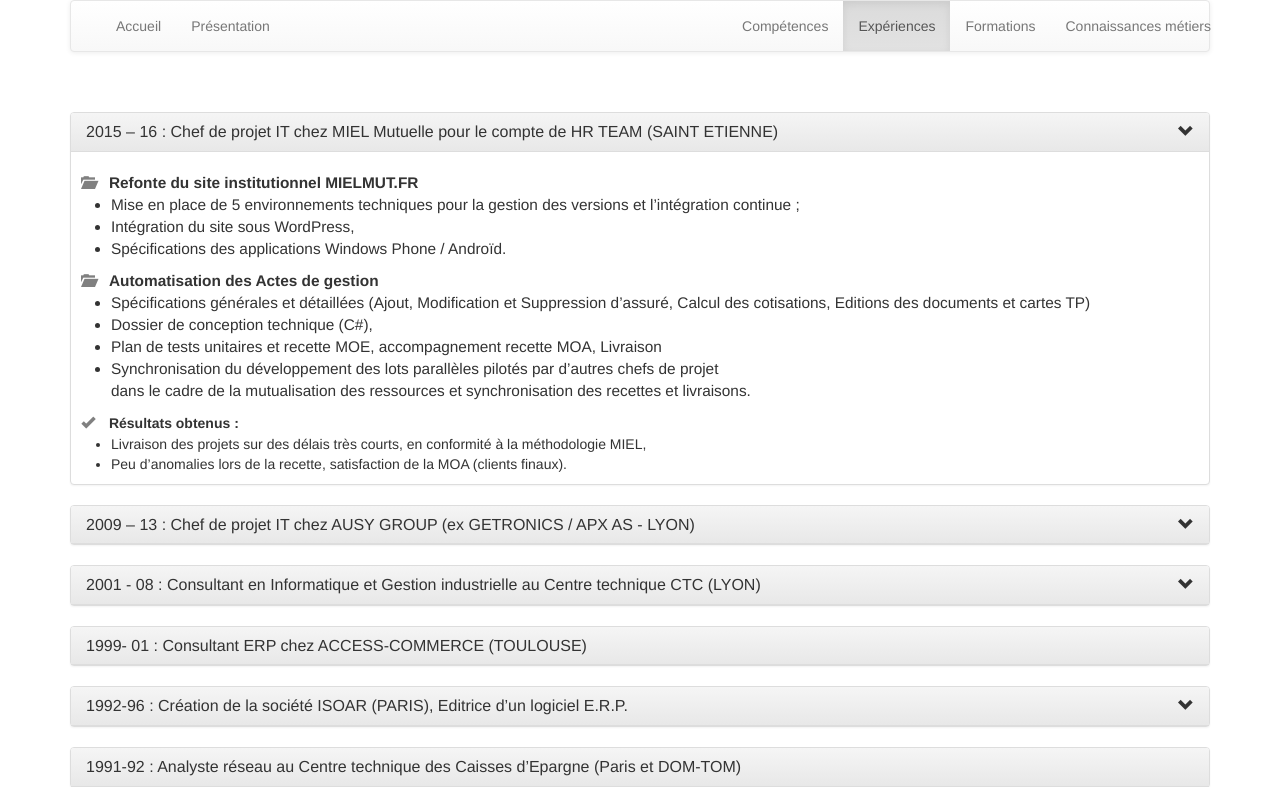
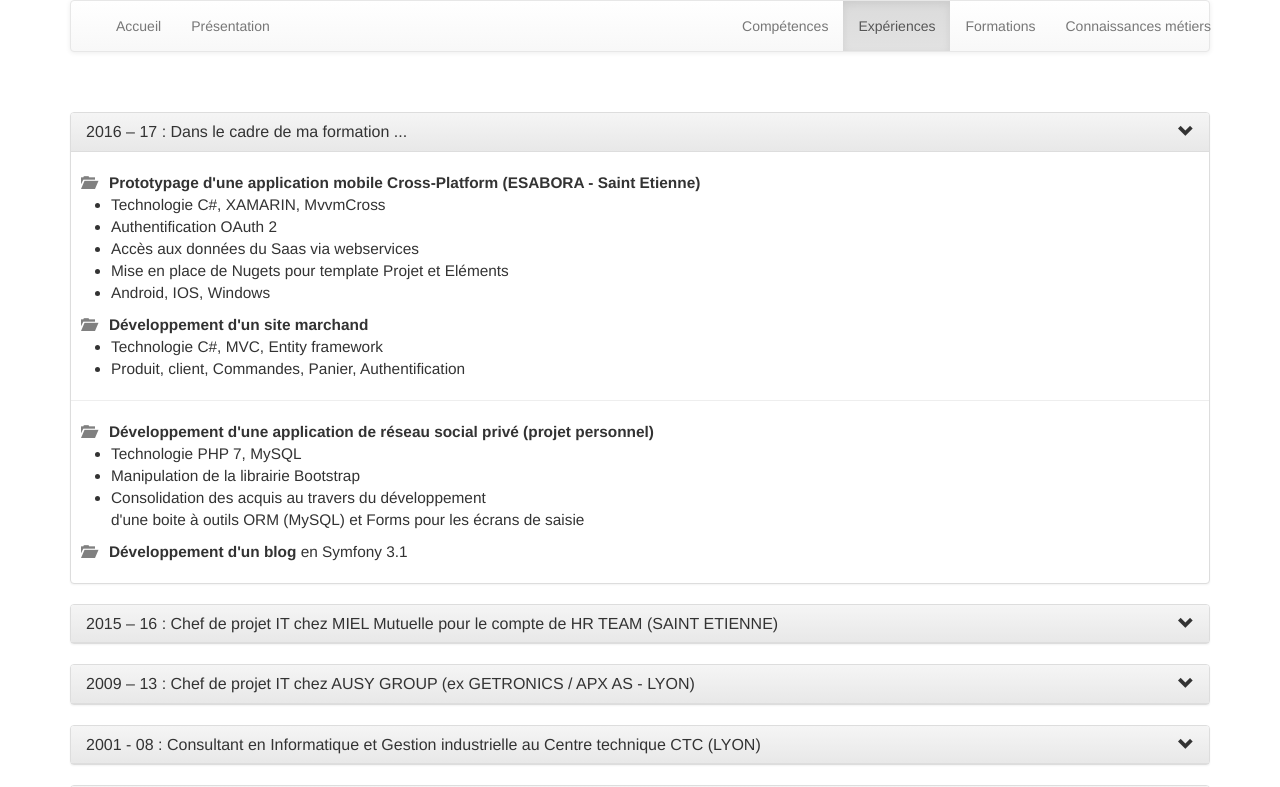
Before and after one commit to Ray67/Curriculum, a plain HTML site: page experiences.html in a window 1280 px wide. Shown: the top 787 px of the page. Drawn offline with Linux system fonts and the light colour scheme.

Commit message:
ajout formation Zenos

```diff
--- a/experiences.html
+++ b/experiences.html
@@ -45,13 +45,57 @@
  			<div class="panel panel-default">
     			<div class="panel-heading" role="tab" id="headerOne">
       				<h4 class="panel-title">
-        				<a data-toggle="collapse" href="#HRTeam" aria-expanded="false" aria-controls="HRTeam">
+        				<a data-toggle="collapse" href="#Zenos" aria-expanded="False" aria-controls="Zenos">
+          				2016 – 17 : Dans le cadre de ma formation ...
+          				<span class="glyphicon glyphicon-chevron-down pull-right"></span>
+        				</a>
+      				</h4>
+    			</div>
+    			<div id="Zenos" class="panel-collapse collapse in" role="tabpanel" aria-labelledby="Zenos">
+    			<br/><span class="glyphicon glyphicon-folder-open espace gris"></span>
+    			<span class="titre"><b>Prototypage d'une application mobile Cross-Platform (ESABORA - Saint Etienne)</b>
+					<ul>
+						<li>Technologie C#, XAMARIN, MvvmCross</li>
+						<li>Authentification OAuth 2</li>
+						<li>Accès aux données du Saas via webservices</li>
+						<li>Mise en place de Nugets pour template Projet et Eléments</li>
+						<li>Android, IOS, Windows</li>
+					</ul>
+				</span>
+				<span class="glyphicon glyphicon-folder-open espace gris"></span>
+    			<span class="titre"><b>Développement d'un site marchand</b>
+					<ul>
+						<li>Technologie C#, MVC, Entity framework</li>
+						<li>Produit, client, Commandes, Panier, Authentification</li>
+					</ul>
+				</span>
+				<hr />
+				<span class="glyphicon glyphicon-folder-open espace gris"></span>
+    			<span class="titre"><b>Développement d'une application de réseau social privé (projet personnel)</b>
+					<ul>
+						<li>Technologie PHP 7, MySQL</li>
+						<li>Manipulation de la librairie Bootstrap</li>
+						<li>Consolidation des acquis au travers du développement <br/>
+						d'une boite à outils ORM (MySQL) et Forms pour les écrans de saisie</li>
+					</ul>
+				</span>
+				<span class="glyphicon glyphicon-folder-open espace gris"></span>
+    			<span class="titre"><b>Développement d'un blog</b> en Symfony 3.1
+				</span><br/><br/>
+
+    			</div>
+  			</div>
+
+ 			<div class="panel panel-default">
+    			<div class="panel-heading" role="tab" id="headerOne">
+      				<h4 class="panel-title">
+        				<a data-toggle="collapse" href="#HRTeam" aria-expanded="true" aria-controls="HRTeam">
           				2015 – 16 : Chef de projet IT chez MIEL Mutuelle pour le compte de HR TEAM (SAINT ETIENNE)
           				<span class="glyphicon glyphicon-chevron-down pull-right"></span>
         				</a>
       				</h4>
     			</div>
-    			<div id="HRTeam" class="panel-collapse collapse in" role="tabpanel" aria-labelledby="HRTeam">
+    			<div id="HRTeam" class="panel-collapse collapse" role="tabpanel" aria-labelledby="HRTeam">
     			<br/><span class="glyphicon glyphicon-folder-open espace gris"></span>
     			<span class="titre"><b>Refonte du site institutionnel MIELMUT.FR</b>
 					<ul>
@@ -63,8 +107,8 @@
 				<span class="glyphicon glyphicon-folder-open espace gris"></span>
     			<span class="titre"><b>Automatisation des Actes de gestion</b>
 					<ul>
-						<li>Spécifications générales et détaillées (Ajout, Modification et Suppression d’assuré, Calcul des cotisations, Editions des documents et cartes TP)
-						<li>Dossier de conception technique (C#),
+						<li>Spécifications générales et détaillées (Ajout, Modification et Suppression d’assuré, Calcul des cotisations, Editions des documents et cartes TP)</li>
+						<li>Dossier de conception technique (C#),</li>
 						<li>Plan de tests unitaires et recette MOE, accompagnement recette MOA, Livraison</li>
 						<li>Synchronisation du développement des lots parallèles pilotés par d’autres chefs de projet <br/>
 							dans le cadre de la mutualisation des ressources et synchronisation des recettes et livraisons.</li>
```
Also changed, not shown: competences.html (+8 -4 lines), formations.html (+2 -3 lines), metiers.html (+7 -3 lines), presentation.html (+5 -4 lines).
